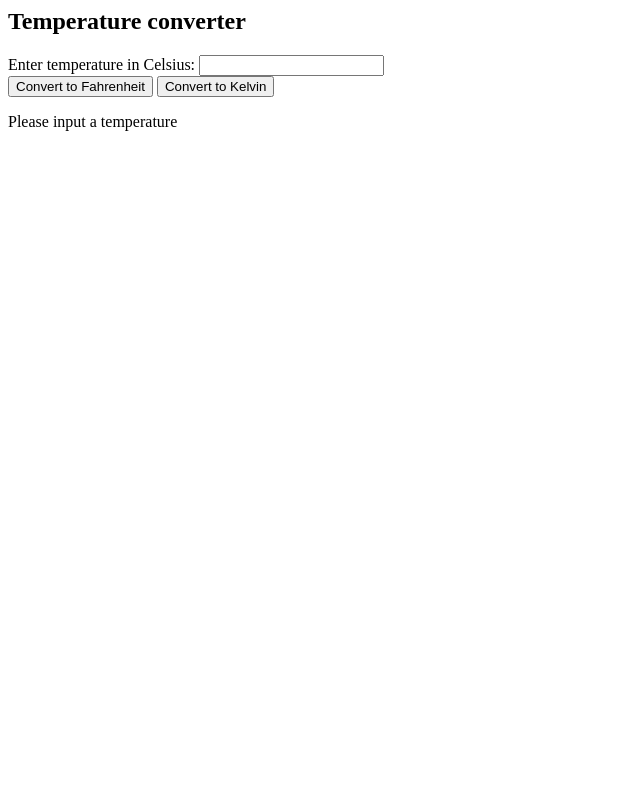
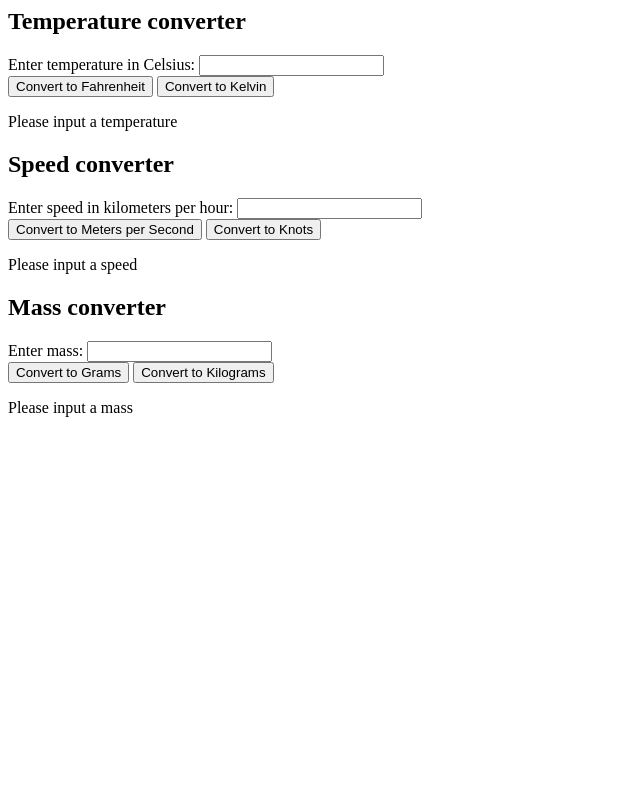
Before and after one commit to RR2894/PHP_Lessons_2, a PHP site: page /converter.php in a window 1280 px wide. Shown: the whole page, without its empty margins (0-640 px from the left). Run offline with PHP 8.4, Linux system fonts and the light colour scheme.

Commit message:
added speed and mass

```diff
--- a/PHP-MAMP/Homework/Temperature Converter/converter.php
+++ b/PHP-MAMP/Homework/Temperature Converter/converter.php
@@ -42,3 +42,47 @@ if (!empty($_POST['celsius'])) {
     echo "Please input a temperature";
 }
 ?>
+
+<form method="post" action="">
+    <h2>Speed converter</h2>
+    <label for="speed">Enter speed in kilometers per hour:</label>
+    <input type="number" name="speed" id="speed"><br>
+    <input type="submit" name="convertToMetersPerSecond" value="Convert to Meters per Second">
+    <input type="submit" name="convertToKnots" value="Convert to Knots">
+</form>
+
+<?php
+if (!empty($_POST['speed'])) {
+    $speed = $_POST['speed'];
+    if(isset($_POST['convertToMetersPerSecond'])) {
+        echo "$speed kilometers per hour is " . ($speed * 1000 / 3600) . " meters per second";
+    }
+    if(isset($_POST['convertToKnots'])) {
+        echo "$speed kilometers per hour is " . ($speed / 1.852) . " knots";
+    }
+} else {
+    echo "Please input a speed";
+}
+?>
+
+<form method="post" action="">
+    <h2>Mass converter</h2>
+    <label for="mass">Enter mass:</label>
+    <input type="number" name="mass" id="mass"><br>
+    <input type="submit" name="convertToGrams" value="Convert to Grams">
+    <input type="submit" name="convertToKilograms" value="Convert to Kilograms">
+</form>
+
+<?php
+if (!empty($_POST['mass'])) {
+    $mass = $_POST['mass'];
+    if(isset($_POST['convertToGrams'])) {
+        echo "$mass kilograms is " . ($mass * 1000) . " grams";
+    }
+    if(isset($_POST['convertToKilograms'])) {
+        echo "$mass grams is " . ($mass / 1000) . " kilograms";
+    }
+} else {
+    echo "Please input a mass";
+}
+?>
```
